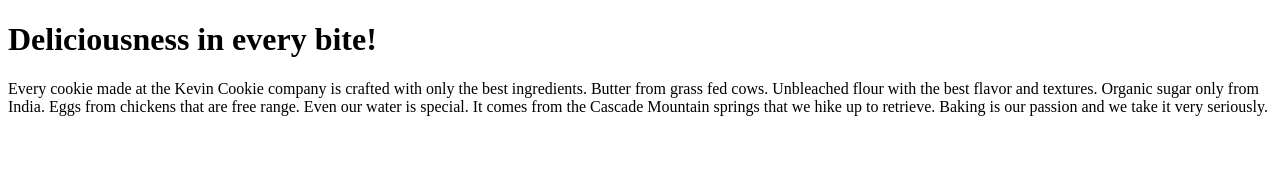
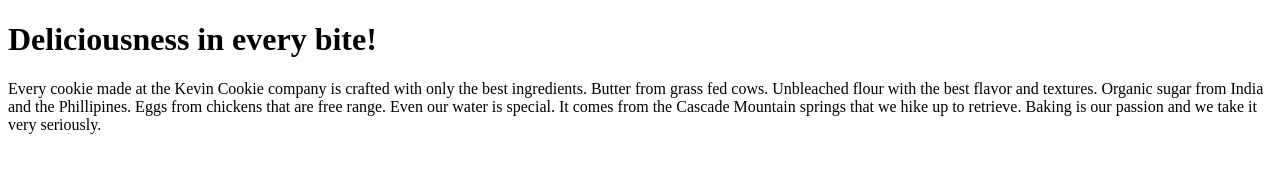
Before and after one commit to Alex-Parker1/GitPracticeKCC, a plain HTML site: page index.htm in a window 1280 px wide. Drawn offline with Linux system fonts and the light colour scheme.

Commit message:
Update index.htm

```diff
--- a/index.htm
+++ b/index.htm
@@ -3,7 +3,7 @@
 <body>
 
 <h1>Deliciousness in every bite!</h1>
-<p>Every cookie made at the Kevin Cookie company is crafted with only the best ingredients. Butter from grass fed cows. Unbleached flour with the best flavor and textures. Organic sugar only from India. Eggs from chickens that are free range. Even our water is special. It comes from the Cascade Mountain springs that we hike up to retrieve. Baking is our passion and we take it very seriously.</p>
+<p>Every cookie made at the Kevin Cookie company is crafted with only the best ingredients. Butter from grass fed cows. Unbleached flour with the best flavor and textures. Organic sugar from India and the Phillipines. Eggs from chickens that are free range. Even our water is special. It comes from the Cascade Mountain springs that we hike up to retrieve. Baking is our passion and we take it very seriously.</p>
 
 
 </body>
```
